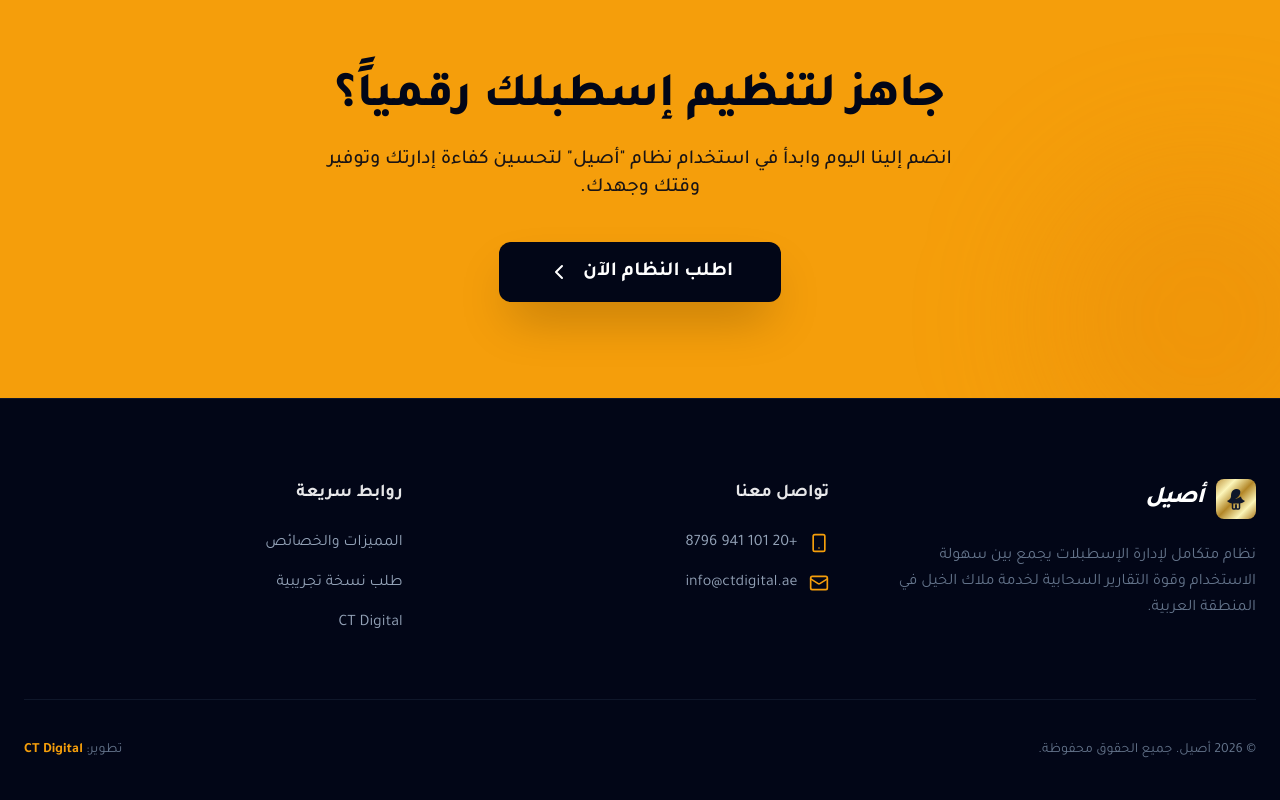
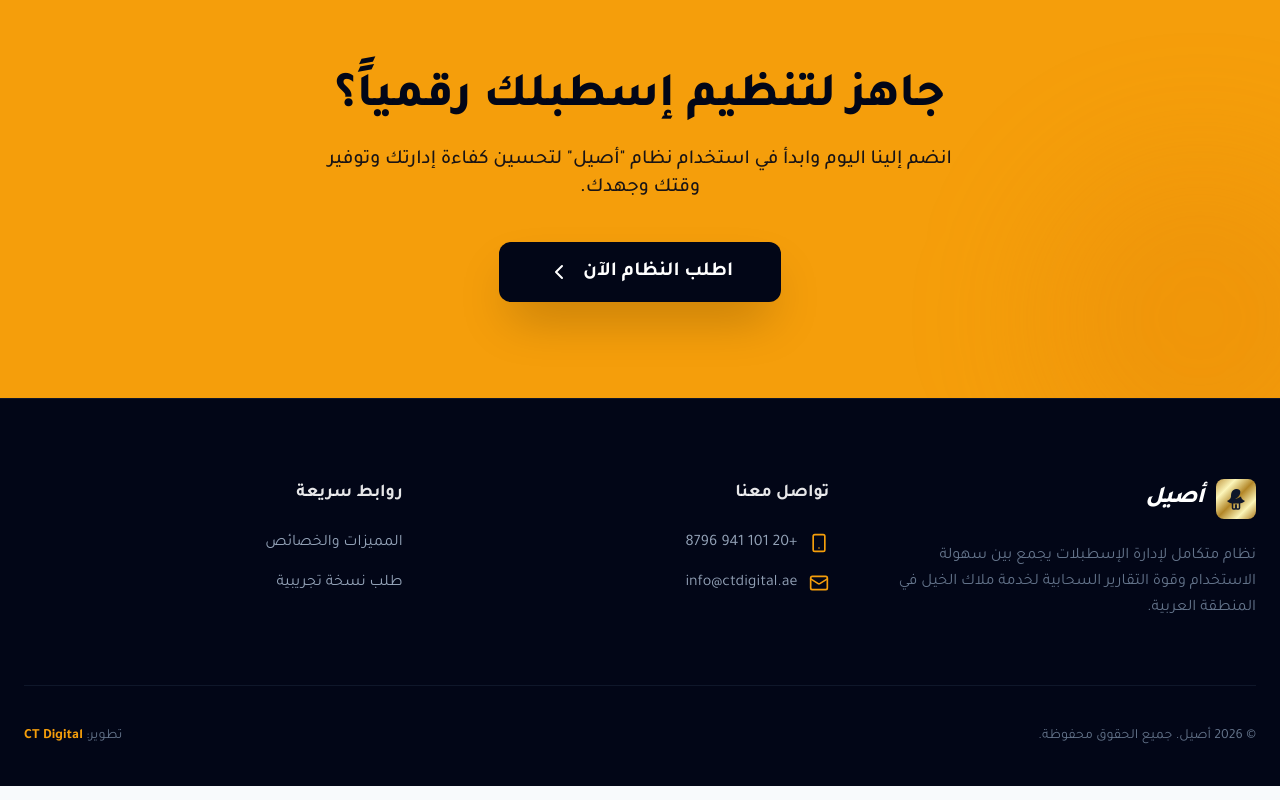
Before and after one commit to omarelsolamy/Aseel, a React (Vite) app: page / in a window 1280 px wide. Shown: the part 2459-3259 px from the top of the page. Built offline with nearby package versions, Linux system fonts and the light colour scheme.

Commit message:
Update App.tsx

```diff
--- a/App.tsx
+++ b/App.tsx
@@ -282,7 +282,6 @@
           <ul className="space-y-4">
             <li><a href="#features" className="text-slate-400 hover:text-white transition-colors">المميزات والخصائص</a></li>
             <li><a href={WHATSAPP_LINK} className="text-slate-400 hover:text-white transition-colors">طلب نسخة تجريبية</a></li>
-            <li><a href="https://ctdigital.ae" className="text-slate-400 hover:text-white transition-colors" target="_blank" rel="noopener noreferrer">CT Digital</a></li>
           </ul>
         </div>
       </div>
```
